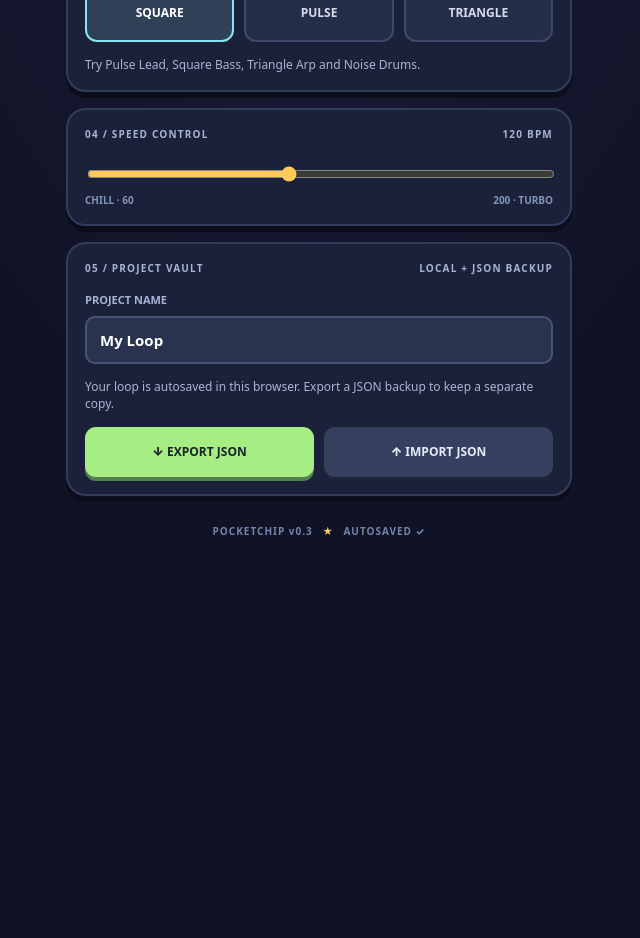
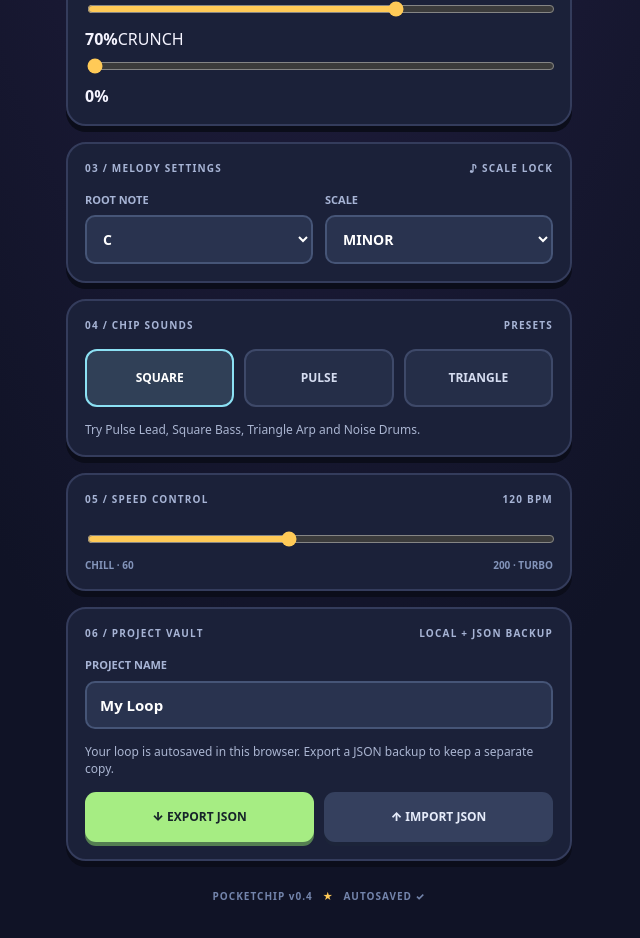
Before and after one commit to ONYX83/pocketchip, a React (Vite) app: page / in a window 1280 px wide. Shown: the part 860-1798 px from the top of the page, without its empty margins (321-961 px from the left). Before the commit the page ends 1458 px from the top, so only its background shows below. Built offline with nearby package versions, Linux system fonts and the light colour scheme.

Commit message:
v0.4: pixel visualizer, sound sliders, mutation and undo

```diff
--- a/src/main.tsx
+++ b/src/main.tsx
@@ -1,6 +1,6 @@
 import React,{useEffect,useRef,useState} from 'react';
 import {createRoot} from 'react-dom/client';
-import {ChipEngine,randomizeTrack,SCALE_INTERVALS,midiFor,type Project,type Wave} from './audio';
+import {ChipEngine,randomizeTrack,SCALE_INTERVALS,midiFor,type Project,type Wave,getControls,DEFAULT_CONTROLS} from './audio';
 import {readProject,persistProject,downloadProject,parseImport} from './storage';
 import './style.css';
 const LABELS=['LEAD','BASS','ARP','DRUMS'],ICONS=['◆','●','✦','▣'],COLORS=['#ffc857','#ff75a0','#8de5ff','#a6ed83'];
@@ -9,6 +9,8 @@ function App(){
  const engine=useRef<ChipEngine|null>(null);if(!engine.current)engine.current=new ChipEngine();
  const [project,setProject]=useState<Project>(readProject),[selected,setSelected]=useState(0),[step,setStep]=useState(-1),[playing,setPlaying]=useState(false),[mode,setMode]=useState<'beats'|'notes'>('beats'),[error,setError]=useState(''),[saved,setSaved]=useState(true);
  const [editStep,setEditStep]=useState(0);
+ const [undo,setUndo]=useState<Project[]>([]);
+ const [visual,setVisual]=useState(true);
  const [projectName,setProjectName]=useState('My Loop');
  const [notice,setNotice]=useState('');
  const [importPending,setImportPending]=useState<{name:string;project:Project}|null>(null);
@@ -16,8 +18,10 @@ function App(){
  useEffect(()=>{engine.current?.setProject(project);setSaved(false);const id=setTimeout(()=>{try{persistProject(project);setSaved(true);}catch{setError('Autosave unavailable: check browser storage settings.')}},300);return()=>clearTimeout(id)},[project]);
  useEffect(()=>()=>engine.current?.stop(),[]);
  async function readFile(file:File|undefined){if(!file)return;setNotice('');try{if(file.size>256*1024)throw new Error('File is too large (maximum 256 KB).');const parsed=parseImport(await file.text());setImportPending(parsed);}catch(e){setNotice(e instanceof Error?e.message:'Could not open file.');}finally{if(fileInput.current)fileInput.current.value='';}}
- function confirmImport(){if(!importPending)return;engine.current?.stop();setPlaying(false);setStep(-1);setProject(importPending.project);setProjectName(importPending.name);setSelected(0);setEditStep(0);setImportPending(null);setNotice('Project imported. Autosave will keep your changes.');}
- function change(fn:(p:Project)=>void){setProject(p=>{const next=structuredClone(p);fn(next);return next})}
+ function confirmImport(){if(!importPending)return;engine.current?.stop();setPlaying(false);setStep(-1);setUndo([]);setProject(importPending.project);setProjectName(importPending.name);setSelected(0);setEditStep(0);setImportPending(null);setNotice('Project imported. Autosave will keep your changes.');}
+ function change(fn:(p:Project)=>void){setProject(p=>{setUndo(history=>[...history.slice(-19),structuredClone(p)]);const next=structuredClone(p);fn(next);return next})}
+ function mutate(){change(p=>{const row=p.tracks[selected];const count=2+Math.floor(Math.random()*3);for(let n=0;n<count;n++){const i=Math.floor(Math.random()*16);if(Math.random()<0.45)row[i].on=!row[i].on;else row[i].degree=selected===3?Math.floor(Math.random()*3):Math.floor(Math.random()*SCALE_INTERVALS[p.scale].length*2);}})}
+ function undoLast(){const previous=undo[undo.length-1];if(previous){setProject(previous);setUndo(h=>h.slice(0,-1));setNotice('Last edit undone.')}}
  async function play(){if(playing){engine.current?.stop();setPlaying(false);return;}try{await engine.current!.start(setStep);setPlaying(true);setError('')}catch{setError('Audio could not start. Tap Play again.')}}
  const degrees=SCALE_INTERVALS[project.scale];
  const track=project.tracks[selected];
@@ -29,12 +33,13 @@ function App(){
  <div className="grid">{track.map((s,i)=><button key={i} aria-label={`${LABELS[selected]} step ${i+1} ${s.on?'on':'off'}`} aria-pressed={s.on} className={'cell '+(s.on?'on ':'')+(step===i?'playhead ':'')+(editStep===i&&mode==='notes'?'editing ':'')+(Math.floor(i/4)%2?'alternate':'')} style={{'--track':COLORS[selected]} as React.CSSProperties} onClick={()=>{if(mode==='beats')change(p=>{p.tracks[selected][i].on=!p.tracks[selected][i].on});else setEditStep(i)}}>{mode==='notes'&&selected!==3?s.degree+1:s.on?'✦':''}</button>)}</div>
  <div className="counts">{[1,2,3,4].map(n=><span key={n}>{String(n).padStart(2,'0')}</span>)}</div>
  {mode==='notes'&&<div className="note-editor"><div className="beat-head"><span>EDIT STEP {editStep+1}</span><span>{selected===3?'DRUM VOICE':'SCALE-LOCKED PITCH'}</span></div><div className="pitch-grid">{(selected===3?['KICK','SNARE','HAT']:Array.from({length:degrees.length*2},(_,i)=>NOTES[midiFor(project,selected,i)%12]+(Math.floor(midiFor(project,selected,i)/12)-1))).map((label,i)=><button key={i} className={track[editStep].degree===i?'chosen':''} onClick={()=>change(p=>{p.tracks[selected][editStep].degree=i;p.tracks[selected][editStep].on=true})}>{label}</button>)}</div><button className="secondary wide" onClick={()=>change(p=>{p.tracks[selected][editStep].on=!p.tracks[selected][editStep].on})}>{track[editStep].on?'MUTE STEP':'ENABLE STEP'}</button></div>}
- <div className="actions"><button className="play" onClick={play}>{playing?'■ STOP':'▶ PLAY'}</button><button className="secondary" onClick={()=>change(p=>{p.tracks[selected].forEach(s=>s.on=false)})}>CLEAR</button><button className="secondary" onClick={()=>setProject(p=>randomizeTrack(p,selected))}>⚄ MIX IT!</button></div>
+ <div className="actions"><button className="play" onClick={play}>{playing?'■ STOP':'▶ PLAY'}</button><button className="secondary" onClick={()=>change(p=>{p.tracks[selected].forEach(s=>s.on=false)})}>CLEAR</button><button className="secondary" onClick={()=>change(p=>{const next=randomizeTrack(p,selected);p.tracks=next.tracks})}>⚄ MIX IT!</button></div>
  {error&&<p className="error" role="alert">{error}</p>}</section>
- <section className="panel"><div className="section-title"><span>02 / MELODY SETTINGS</span><span>♪ SCALE LOCK</span></div><div className="setting-grid"><label>ROOT NOTE<select value={project.root} onChange={e=>change(p=>{p.root=Number(e.target.value)})}>{NOTES.map((n,i)=><option key={i} value={i}>{n}</option>)}</select></label><label>SCALE<select value={project.scale} onChange={e=>change(p=>{p.scale=e.target.value as Project['scale'];p.tracks.forEach((row,t)=>{if(t!==3)row.forEach(s=>s.degree=Math.min(s.degree,SCALE_INTERVALS[p.scale].length*2-1))})})}><option value="minor">MINOR</option><option value="major">MAJOR</option><option value="pentatonic">PENTATONIC</option></select></label></div></section>
- <section className="panel"><div className="section-title"><span>03 / CHIP SOUNDS</span><span>PRESETS</span></div><div className="wave-options">{(selected===3?['noise']:['square','pulse','triangle'] as Wave[]).map(w=><button key={w} className={project.waves[selected]===w?'chosen':''} onClick={()=>change(p=>{p.waves[selected]=w as Wave})}>{w.toUpperCase()}</button>)}</div><p className="hint">Try Pulse Lead, Square Bass, Triangle Arp and Noise Drums.</p></section>
- <section className="panel"><div className="section-title"><span>04 / SPEED CONTROL</span><span>{project.bpm} BPM</span></div><input aria-label="Tempo" type="range" min="60" max="200" step="5" value={project.bpm} onChange={e=>change(p=>{p.bpm=Number(e.target.value)})}/><div className="tempo-labels"><span>CHILL · 60</span><span>200 · TURBO</span></div></section>
- <section className="panel"><div className="section-title"><span>05 / PROJECT VAULT</span><span>LOCAL + JSON BACKUP</span></div><label className="vault-label">PROJECT NAME<input aria-label="Project name" className="project-name" maxLength={60} value={projectName} onChange={e=>setProjectName(e.target.value)}/></label><p className="hint">Your loop is autosaved in this browser. Export a JSON backup to keep a separate copy.</p><div className="vault-actions"><button className="play" onClick={()=>{try{downloadProject(project,projectName);setNotice('Backup download requested. Check your Downloads folder.')}catch(e){setNotice(e instanceof Error?e.message:'Export failed.')}}}>↓ EXPORT JSON</button><button className="secondary" onClick={()=>fileInput.current?.click()}>↑ IMPORT JSON</button></div><input ref={fileInput} className="hidden-file" type="file" accept=".json,application/json" aria-label="Select PocketChip project JSON" onChange={e=>{void readFile(e.target.files?.[0])}}/>{importPending&&<div className="import-confirm" role="group" aria-label="Confirm project import"><p>Replace the current loop with <strong>{importPending.name}</strong>? Export your current loop first if you want to keep it.</p><div className="vault-actions"><button className="play" onClick={confirmImport}>REPLACE LOOP</button><button className="secondary" onClick={()=>setImportPending(null)}>CANCEL</button></div></div>}{notice&&<p className="hint" role="status">{notice}</p>}</section>
- <footer>POCKETCHIP v0.3 <span>★</span> {saved?'AUTOSAVED ✓':'SAVING…'}</footer></main>;
+ <section className="panel"><div className="section-title"><span>02 / ARCADE PERFORMANCE</span><span>LIVE</span></div><div className="performance-controls"><button className="secondary" onClick={mutate}>✦ MUTATE</button><button className="secondary" disabled={!undo.length} onClick={undoLast}>↶ UNDO {undo.length?`(${undo.length})`:''}</button></div><button className="visual-toggle" aria-pressed={visual} onClick={()=>setVisual(v=>!v)}>{visual?'◉':'○'} PIXEL VISUALIZER {visual?'ON':'OFF'}</button>{visual&&<div className="visualizer" role="img" aria-label="Animated pixel music visualizer">{Array.from({length:24},(_,i)=><span key={i} className={playing?'dancing':''} style={{'--i':i,'--speed':`${0.32+(i%7)*0.09}s`,'--height':`${15+(i*17)%85}%`} as React.CSSProperties}/>)}</div>}<div className="section-title sound-heading"><span>{LABELS[selected]} SOUND SHAPING</span><span>PER TRACK</span></div>{(['volume','length','crunch'] as const).map(k=><label className="sound-slider" key={k}><span>{k.toUpperCase()}</span><input type="range" min={k==='length'?10:0} max="100" step="5" value={getControls(project,selected)[k]} onChange={e=>change(p=>{if(!p.controls)p.controls=DEFAULT_CONTROLS.map(x=>({...x}));p.controls[selected][k]=Number(e.target.value)})}/><strong>{getControls(project,selected)[k]}%</strong></label>)}</section>
+ <section className="panel"><div className="section-title"><span>03 / MELODY SETTINGS</span><span>♪ SCALE LOCK</span></div><div className="setting-grid"><label>ROOT NOTE<select value={project.root} onChange={e=>change(p=>{p.root=Number(e.target.value)})}>{NOTES.map((n,i)=><option key={i} value={i}>{n}</option>)}</select></label><label>SCALE<select value={project.scale} onChange={e=>change(p=>{p.scale=e.target.value as Project['scale'];p.tracks.forEach((row,t)=>{if(t!==3)row.forEach(s=>s.degree=Math.min(s.degree,SCALE_INTERVALS[p.scale].length*2-1))})})}><option value="minor">MINOR</option><option value="major">MAJOR</option><option value="pentatonic">PENTATONIC</option></select></label></div></section>
+ <section className="panel"><div className="section-title"><span>04 / CHIP SOUNDS</span><span>PRESETS</span></div><div className="wave-options">{(selected===3?['noise']:['square','pulse','triangle'] as Wave[]).map(w=><button key={w} className={project.waves[selected]===w?'chosen':''} onClick={()=>change(p=>{p.waves[selected]=w as Wave})}>{w.toUpperCase()}</button>)}</div><p className="hint">Try Pulse Lead, Square Bass, Triangle Arp and Noise Drums.</p></section>
+ <section className="panel"><div className="section-title"><span>05 / SPEED CONTROL</span><span>{project.bpm} BPM</span></div><input aria-label="Tempo" type="range" min="60" max="200" step="5" value={project.bpm} onChange={e=>change(p=>{p.bpm=Number(e.target.value)})}/><div className="tempo-labels"><span>CHILL · 60</span><span>200 · TURBO</span></div></section>
+ <section className="panel"><div className="section-title"><span>06 / PROJECT VAULT</span><span>LOCAL + JSON BACKUP</span></div><label className="vault-label">PROJECT NAME<input aria-label="Project name" className="project-name" maxLength={60} value={projectName} onChange={e=>setProjectName(e.target.value)}/></label><p className="hint">Your loop is autosaved in this browser. Export a JSON backup to keep a separate copy.</p><div className="vault-actions"><button className="play" onClick={()=>{try{downloadProject(project,projectName);setNotice('Backup download requested. Check your Downloads folder.')}catch(e){setNotice(e instanceof Error?e.message:'Export failed.')}}}>↓ EXPORT JSON</button><button className="secondary" onClick={()=>fileInput.current?.click()}>↑ IMPORT JSON</button></div><input ref={fileInput} className="hidden-file" type="file" accept=".json,application/json" aria-label="Select PocketChip project JSON" onChange={e=>{void readFile(e.target.files?.[0])}}/>{importPending&&<div className="import-confirm" role="group" aria-label="Confirm project import"><p>Replace the current loop with <strong>{importPending.name}</strong>? Export your current loop first if you want to keep it.</p><div className="vault-actions"><button className="play" onClick={confirmImport}>REPLACE LOOP</button><button className="secondary" onClick={()=>setImportPending(null)}>CANCEL</button></div></div>}{notice&&<p className="hint" role="status">{notice}</p>}</section>
+ <footer>POCKETCHIP v0.4 <span>★</span> {saved?'AUTOSAVED ✓':'SAVING…'}</footer></main>;
 }
 createRoot(document.getElementById('root')!).render(<React.StrictMode><App/></React.StrictMode>);
```
